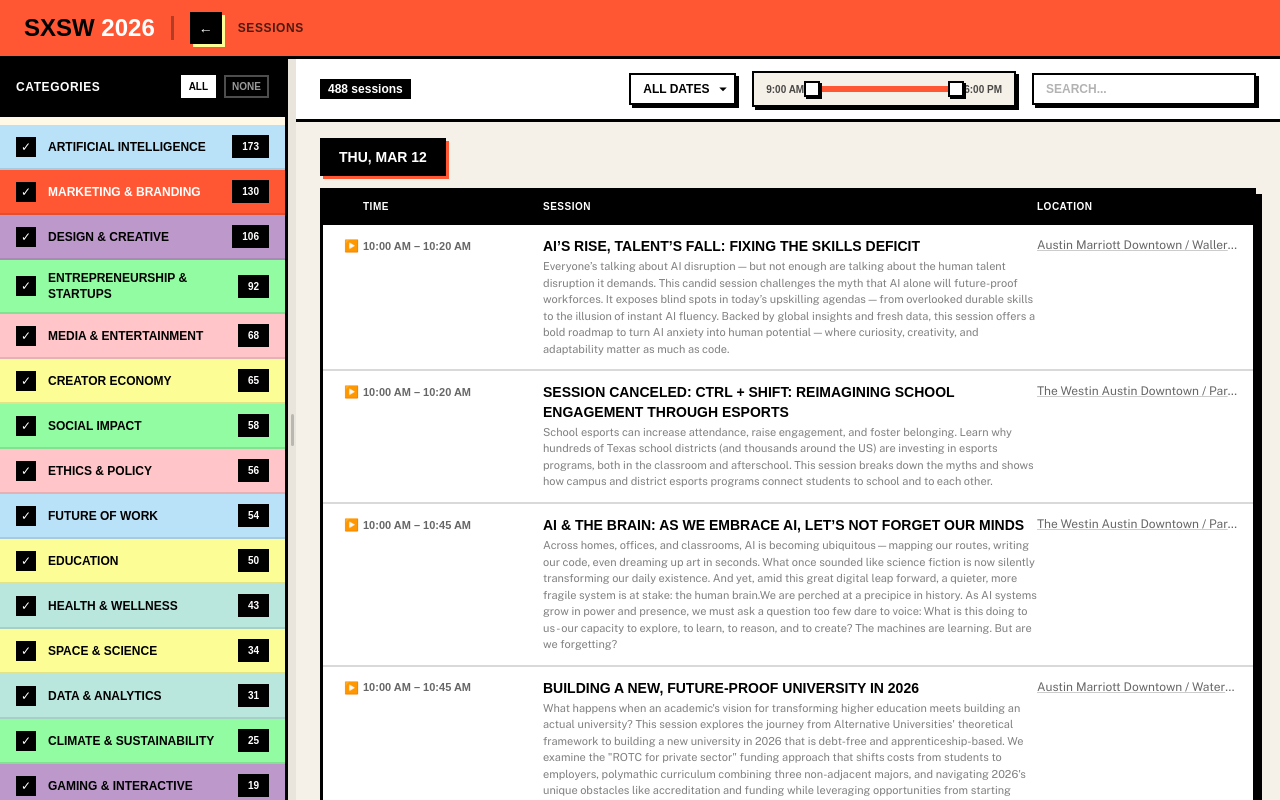
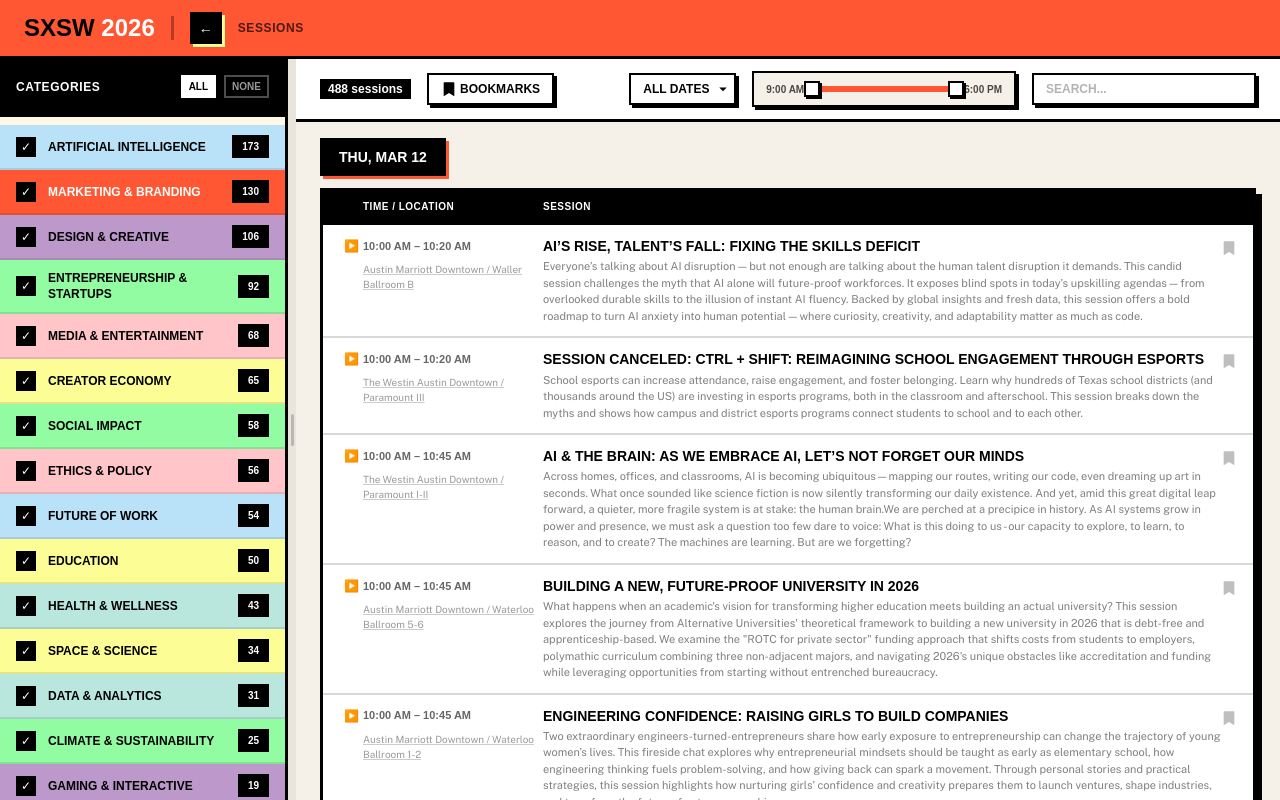
Before and after one commit to sivaprasadrl/sxsw, a Next.js app: page /events in a window 1280 px wide. Built offline with nearby package versions, Linux system fonts and the light colour scheme; a web font is replaced by a local one.

Commit message:
fix bookmarked event

```diff
--- a/app/events/event-browser.tsx
+++ b/app/events/event-browser.tsx
@@ -93,6 +93,26 @@
   const [expandedEvent, setExpandedEvent] = useState<string | null>(null);
   const [search, setSearch] = useState("");
   const [sidebarOpen, setSidebarOpen] = useState(false);
+  const [showBookmarksOnly, setShowBookmarksOnly] = useState(false);
+  const [bookmarks, setBookmarks] = useState<Set<string>>(() => {
+    if (typeof window === "undefined") return new Set();
+    try {
+      const saved = localStorage.getItem("sxsw-bookmarks");
+      return saved ? new Set(JSON.parse(saved)) : new Set();
+    } catch {
+      return new Set();
+    }
+  });
+
+  const toggleBookmark = useCallback((id: string) => {
+    setBookmarks((prev) => {
+      const next = new Set(prev);
+      if (next.has(id)) next.delete(id);
+      else next.add(id);
+      localStorage.setItem("sxsw-bookmarks", JSON.stringify([...next]));
+      return next;
+    });
+  }, []);
   const [sidebarWidth, setSidebarWidth] = useState(288); // default w-72
   const sidebarDragging = useRef(false);
   const sidebarRef = useRef<HTMLDivElement>(null);
@@ -155,6 +175,9 @@
     let result = events.filter((e) =>
       e.categories.some((c) => selectedCategories.has(c))
     );
+    if (showBookmarksOnly) {
+      result = result.filter((e) => bookmarks.has(e.id));
+    }
     if (filterDate) {
       result = result.filter((e) => e.date === filterDate);
     }
@@ -181,7 +204,7 @@
       return a.time.localeCompare(b.time);
     });
     return result;
-  }, [events, selectedCategories, filterDate, timeRange, globalMin, globalMax, search]);
+  }, [events, selectedCategories, filterDate, timeRange, globalMin, globalMax, search, showBookmarksOnly, bookmarks]);
 
   // Group by date
   const grouped = useMemo(() => {
@@ -336,6 +359,17 @@
                 {filtered.length} sessions
               </span>
 
+              <button
+                onClick={() => setShowBookmarksOnly((v) => !v)}
+                className={`font-heading font-black text-xs uppercase px-2 md:px-3 py-1.5 border-[2.5px] border-nb-black transition-all duration-150 cursor-pointer whitespace-nowrap
+                  ${showBookmarksOnly
+                    ? "bg-nb-orange text-nb-white shadow-none translate-x-[3px] translate-y-[3px]"
+                    : "bg-nb-white shadow-[3px_3px_0px_#000] hover:shadow-[1.5px_1.5px_0px_#000] hover:translate-x-[1.5px] hover:translate-y-[1.5px]"
+                  }`}
+              >
+                <svg xmlns="http://www.w3.org/2000/svg" viewBox="0 0 24 24" fill="currentColor" className="w-4 h-4 inline-block"><path d="M5 2h14a1 1 0 011 1v19.143a.5.5 0 01-.766.424L12 18.03l-7.234 4.536A.5.5 0 014 22.143V3a1 1 0 011-1z" /></svg> Bookmarks{bookmarks.size > 0 ? ` (${bookmarks.size})` : ""}
+              </button>
+
               <div className="flex-1 min-w-0" />
 
               {/* Date filter */}
@@ -389,6 +423,15 @@
             </div>
           </div>
 
+          {/* Bookmarks banner */}
+          {showBookmarksOnly && (
+            <div className="shrink-0 bg-nb-yellow border-b-[3px] border-nb-black px-4 md:px-6 py-2">
+              <span className="font-heading font-black text-xs uppercase">
+                Showing bookmarked events
+              </span>
+            </div>
+          )}
+
           {/* Events */}
           <div className="flex-1 overflow-y-auto px-4 md:px-6 py-4">
             {grouped.length === 0 ? (
@@ -412,11 +455,11 @@
                   {/* Event cards */}
                   <div className="bg-nb-white border-[3px] border-nb-black shadow-[4px_4px_0px_#000] md:shadow-[6px_6px_0px_#000]">
                     {/* Table header — desktop only */}
-                    <div className="hidden lg:grid grid-cols-[24px_180px_1fr_200px] border-b-[3px] border-nb-black bg-nb-black text-nb-white px-4 py-2 font-heading font-black text-[10px] uppercase tracking-wider">
+                    <div className="hidden lg:grid grid-cols-[24px_180px_1fr_auto] border-b-[3px] border-nb-black bg-nb-black text-nb-white px-4 py-2 font-heading font-black text-[10px] uppercase tracking-wider">
                       <span></span>
-                      <span>Time</span>
+                      <span>Time / Location</span>
                       <span>Session</span>
-                      <span>Location</span>
+                      <span></span>
                     </div>
 
                     {dateEvents.map((event, idx) => (
@@ -430,6 +473,8 @@
                           )
                         }
                         isLast={idx === dateEvents.length - 1}
+                        isBookmarked={bookmarks.has(event.id)}
+                        onToggleBookmark={() => toggleBookmark(event.id)}
                       />
                     ))}
                   </div>
@@ -448,17 +493,21 @@
   isExpanded,
   onToggle,
   isLast,
+  isBookmarked,
+  onToggleBookmark,
 }: {
   event: SxswEvent;
   isExpanded: boolean;
   onToggle: () => void;
   isLast: boolean;
+  isBookmarked: boolean;
+  onToggleBookmark: () => void;
 }) {
   return (
     <>
       <div
         onClick={onToggle}
-        className={`grid grid-cols-[20px_1fr] lg:grid-cols-[24px_180px_1fr_200px] px-3 md:px-4 py-3 cursor-pointer transition-all duration-150
+        className={`grid grid-cols-[20px_1fr_auto] lg:grid-cols-[24px_180px_1fr_auto] px-3 md:px-4 py-3 cursor-pointer transition-all duration-150
           ${!isLast && !isExpanded ? "border-b-[2px] border-nb-black/15" : ""}
           ${isExpanded ? "bg-nb-yellow/30 border-b-[2px] border-nb-black/30" : "hover:bg-nb-bg/50"}`}
       >
@@ -472,17 +521,30 @@
           </span>
         </div>
 
-        {/* Time — desktop column */}
-        <div className="hidden lg:flex items-center self-start h-[18px]">
-          <span className="font-heading font-black text-[11px] uppercase text-nb-black/60 whitespace-nowrap">
-            {event.time}
-          </span>
+        {/* Time + location — desktop column */}
+        <div className="hidden lg:block self-start">
+          <div className="flex items-center h-[18px]">
+            <span className="font-heading font-black text-[11px] uppercase text-nb-black/60 whitespace-nowrap">
+              {event.time}
+            </span>
+          </div>
+          {event.location && (
+            <a
+              href={`https://www.google.com/maps/search/?api=1&query=${encodeURIComponent(event.locationAddress || event.location)}`}
+              target="_blank"
+              rel="noopener noreferrer"
+              onClick={(e) => e.stopPropagation()}
+              className="font-body text-[10px] text-nb-black/40 hover:text-nb-orange transition-colors duration-150 underline decoration-nb-black/20 hover:decoration-nb-orange inline-flex items-center gap-0.5 mt-0.5"
+            >
+{event.location}
+            </a>
+          )}
         </div>
 
         {/* Title + mobile meta */}
         <div className="min-w-0">
-          {/* Mobile: time + location on top */}
-          <div className="lg:hidden flex flex-wrap gap-x-3 gap-y-0.5 mb-0.5">
+          {/* Mobile: time + location + bookmark on top */}
+          <div className="lg:hidden flex flex-wrap items-center gap-x-3 gap-y-0.5 mb-0.5">
             <span className="font-heading font-black text-[10px] uppercase text-nb-black/50">
               {event.time}
             </span>
@@ -492,9 +554,9 @@
                 target="_blank"
                 rel="noopener noreferrer"
                 onClick={(e) => e.stopPropagation()}
-                className="font-body text-[10px] text-nb-black/40 truncate hover:text-nb-orange transition-colors duration-150 underline decoration-nb-black/20 hover:decoration-nb-orange"
+                className="font-body text-[10px] text-nb-black/40 truncate hover:text-nb-orange transition-colors duration-150 underline decoration-nb-black/20 hover:decoration-nb-orange inline-flex items-center gap-0.5"
               >
-                {event.location}
+  {event.location}
               </a>
             )}
           </div>
@@ -508,17 +570,20 @@
           )}
         </div>
 
-        {/* Location — desktop only */}
-        <div className="hidden lg:flex items-start">
-          <a
-            href={`https://www.google.com/maps/search/?api=1&query=${encodeURIComponent(event.locationAddress || event.location)}`}
-            target="_blank"
-            rel="noopener noreferrer"
-            onClick={(e) => e.stopPropagation()}
-            className="font-body text-xs text-nb-black/60 truncate hover:text-nb-orange transition-colors duration-150 underline decoration-nb-black/20 hover:decoration-nb-orange"
+        {/* Bookmark — rightmost column, top-aligned */}
+        <div className="flex items-start justify-center self-start">
+          <button
+            onClick={(e) => {
+              e.stopPropagation();
+              onToggleBookmark();
+            }}
+            className={`text-lg leading-none transition-colors duration-150 cursor-pointer ${
+              isBookmarked ? "text-nb-orange" : "text-nb-black/25 hover:text-nb-orange"
+            }`}
+            title={isBookmarked ? "Remove bookmark" : "Bookmark"}
           >
-            {event.location}
-          </a>
+<svg xmlns="http://www.w3.org/2000/svg" viewBox="0 0 24 24" fill="currentColor" className="w-4 h-4 inline-block"><path d="M5 2h14a1 1 0 011 1v19.143a.5.5 0 01-.766.424L12 18.03l-7.234 4.536A.5.5 0 014 22.143V3a1 1 0 011-1z" /></svg>
+</button>
         </div>
       </div>
 
```
